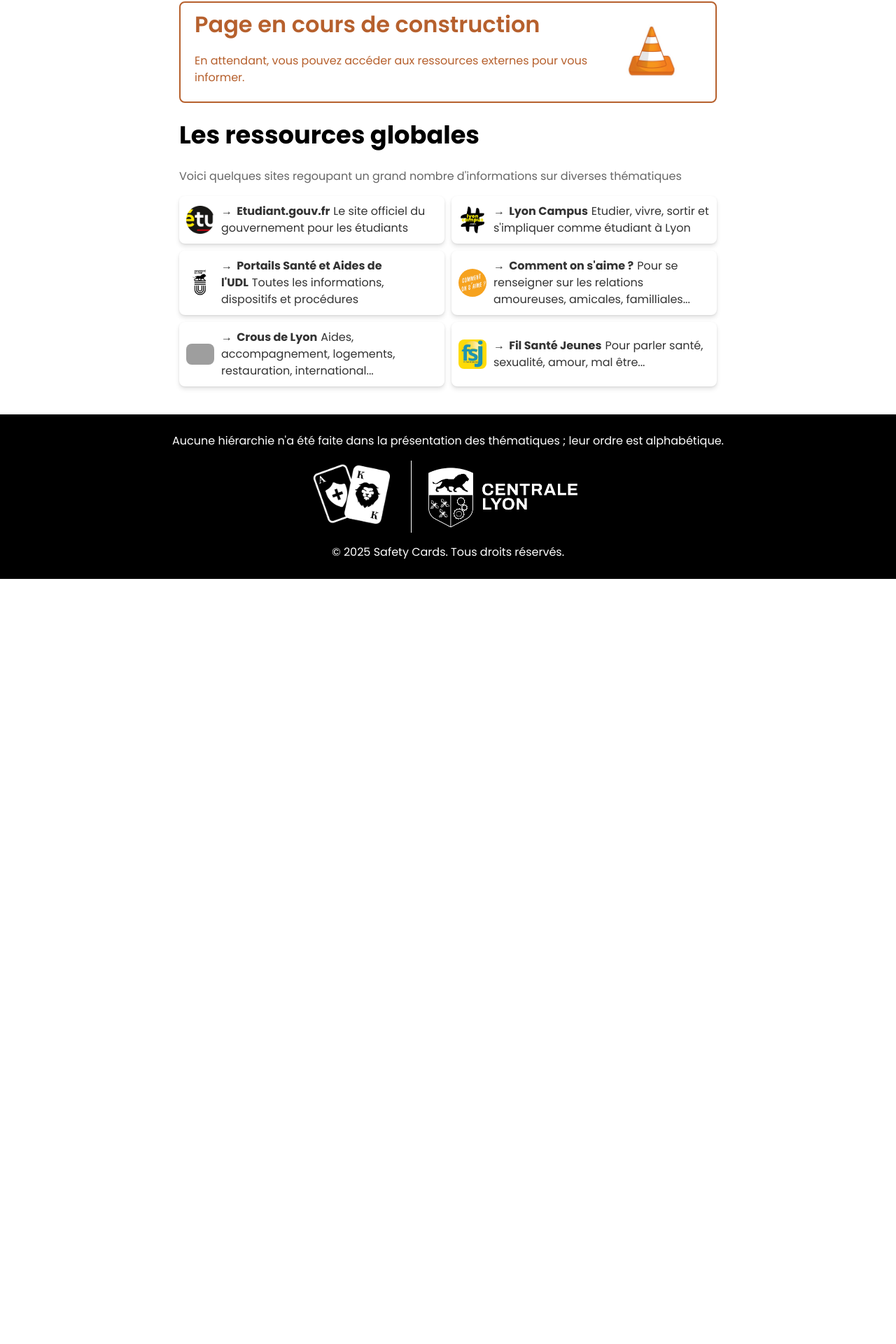
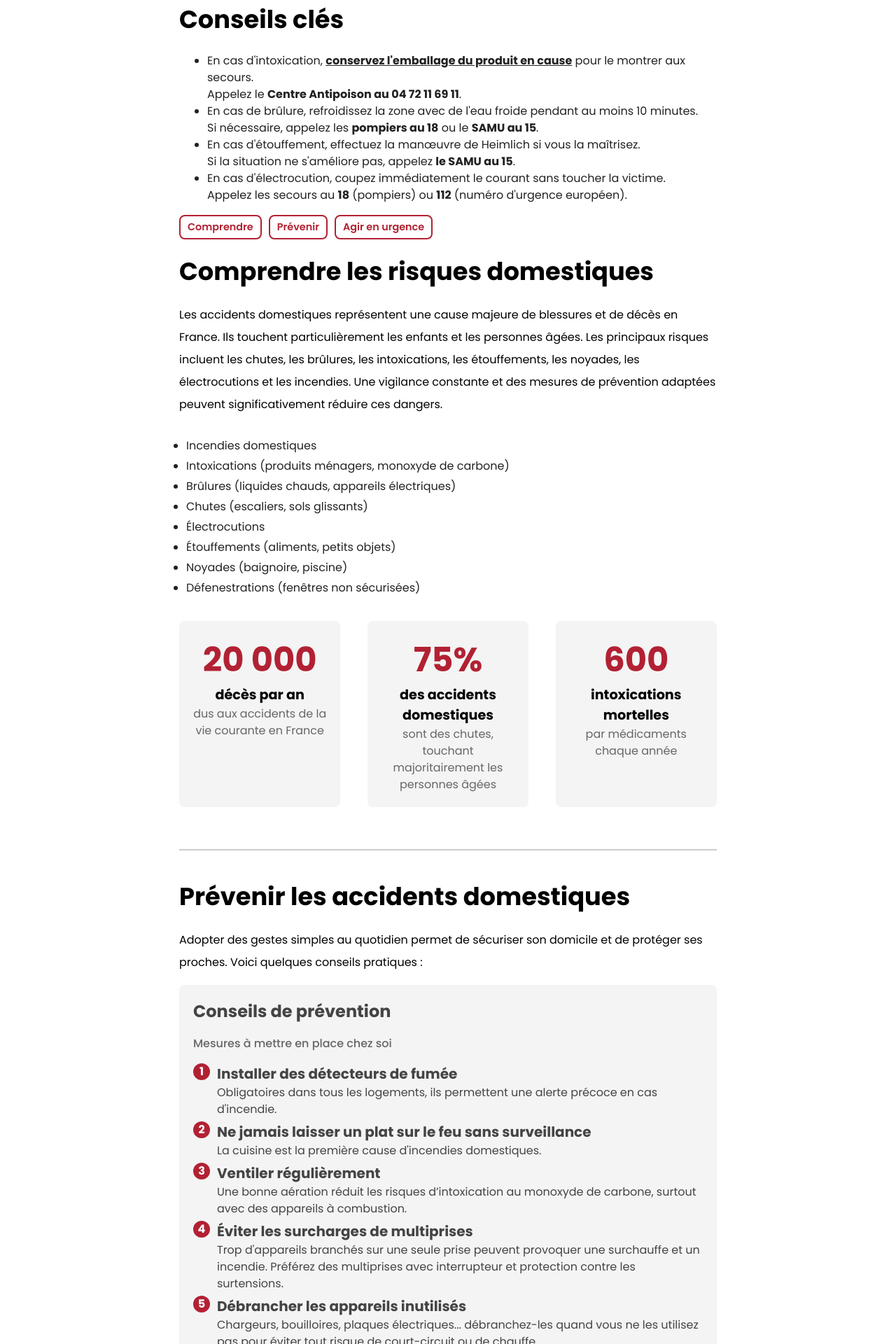
Before and after one commit to aeecleclair/safety_cards_react, a React (Vite) app in the folder front/: page /domestique in a window 1280 px wide. Shown: the part 312-2232 px from the top of the page at 70% size. Before the commit the page ends 1139 px from the top, so only its background shows below. Built offline with nearby package versions, Linux system fonts and the light colour scheme; grey boxes are pictures that could not be loaded.

Commit message:
v.1.8.3 Page risques domestiques

```diff
--- /dev/null
+++ b/front/src/pages/Vie-courante/Risques-domestiques.css
@@ -0,0 +1,21 @@
+.two-column-container {
+    display: flex;
+    width: 100%;
+    border:0;
+    padding:0;
+    gap:10px;
+  }
+
+  .column {
+    flex: 2;
+    padding: 0; /* Optionnel : ajoutez du padding pour l'espacement */
+    align-content: center;
+  }
+
+  @media (max-width: 1000px) {
+    .two-column-container {
+        display: flex;
+        flex-direction: column;
+        gap:0;
+      }
+}
--- a/front/src/pages/Vie-courante/Risques-domestiques.jsx
+++ b/front/src/pages/Vie-courante/Risques-domestiques.jsx
@@ -1,74 +1,237 @@
 import React from "react";
 import "../../App.css";
+import "./Risques-domestiques.css";
+
 import Quote from "../../components/Citation";
 import ImageTextPopup from "../../components/Cartes";
 import ListeNumerotee from "../../components/Listes";
 import ExternalLinkBlock from "../../components/Liens-ext";
-import { Navbar, BulletList, NumberedList, TextImageRight, ImageCenter, YouTubeVideo } from "../../components/Common";
 import ContactCard from "../../components/Contact";
 import Separateur from "../../components/Separateur";
-import { Chiffre, ChiffresGroup } from "../../components/Chiffres";
+import { ChiffresGroup } from "../../components/Chiffres";
+import { Navbar, BulletList, NumberedList, TextImageRight, ImageCenter, YouTubeVideo } from "../../components/Common";
 
 
-import Workinprogress from "../../components/WorkInProgress";
+const navLinks = [
+  { label: "Comprendre", target: "definition" },
+  { label: "Prévenir", target: "prevention" },
+  { label: "Agir en urgence", target: "urgence" }
+];
 
-const resources_sites = [
+const chiffresRisquesDomestiques = [
+  { number: "20 000", title: "décès par an", description: "dus aux accidents de la vie courante en France" },
+  { number: "75%", title: "des accidents domestiques", description: "sont des chutes, touchant majoritairement les personnes âgées" },
+  { number: "600", title: "intoxications mortelles", description: "par médicaments chaque année" }
+];
 
+const typesRisques = [
+  "Incendies domestiques",
+  "Intoxications (produits ménagers, monoxyde de carbone)",
+  "Brûlures (liquides chauds, appareils électriques)",
+  "Chutes (escaliers, sols glissants)",
+  "Électrocutions",
+  "Étouffements (aliments, petits objets)",
+  "Noyades (baignoire, piscine)",
+  "Défenestrations (fenêtres non sécurisées)"
+];
+
+const conseilsPrevention = [
   {
-    link: "https://www.etudiant.gouv.fr/fr",
-    imageSrc: "/assets/etudiant_gouv.jpg",
-    label: "Etudiant.gouv.fr",
-    description: "Le site officiel du gouvernement pour les étudiants",
+    title: "Installer des détecteurs de fumée",
+    subtitle: "Obligatoires dans tous les logements, ils permettent une alerte précoce en cas d'incendie."
   },
   {
-    link: "https://www.lyoncampus.com/",
-    imageSrc: "/assets/logo_lyon_campus.png",
-    label: "Lyon Campus",
-    description: "Etudier, vivre, sortir et s'impliquer comme étudiant à Lyon"
+    title: "Ne jamais laisser un plat sur le feu sans surveillance",
+    subtitle: "La cuisine est la première cause d'incendies domestiques."
   },
   {
-    link: "https://www.universite-lyon.fr/vie-des-campus/vie-etudiante/nos-portails-sante-et-aides-etudiantes/",
-    imageSrc: "/assets/logo_UDL.png",
-    label: "Portails Santé et Aides de l'UDL",
-    description : "Toutes les informations, dispositifs et procédures"
-
+    title: "Ventiler régulièrement",
+    subtitle: "Une bonne aération réduit les risques d’intoxication au monoxyde de carbone, surtout avec des appareils à combustion."
   },
   {
-    link: "https://commentonsaime.fr/",
-    imageSrc: "/assets/logo-cosa.svg",
-    label: "Comment on s'aime ?",
-    description: "Pour se renseigner sur les relations amoureuses, amicales, familliales...",
-  },
-
-  {
-    link: "https://www.crous-lyon.fr ",
-    imageSrc: "/assets/logo_crous.png",
-    label: "Crous de Lyon",
-    description: "Aides, accompagnement, logements, restauration, international...",
+    title: "Éviter les surcharges de multiprises",
+    subtitle: "Trop d'appareils branchés sur une seule prise peuvent provoquer une surchauffe et un incendie. Préférez des multiprises avec interrupteur et protection contre les surtensions."
   },
   {
-    link: "https://www.filsantejeunes.com/",
-    imageSrc: "/assets/fsj.png",
-    label: "Fil Santé Jeunes",
-    description: "Pour parler santé, sexualité, amour, mal être...",
+    title: "Débrancher les appareils inutilisés",
+    subtitle: "Chargeurs, bouilloires, plaques électriques... débranchez-les quand vous ne les utilisez pas pour éviter tout risque de court-circuit ou de chauffe."
   },
+  {
+    title: "Ne jamais bloquer les sorties",
+    subtitle: "Gardez les portes d’entrée et les fenêtres dégagées. En cas d'incendie ou d'évacuation, chaque seconde compte."
+  },
+  {
+    title: "Stocker les produits ménagers séparément des aliments",
+    subtitle: "Évitez les intoxications accidentelles en ne mettant jamais de produits d’entretien près de la nourriture ou dans des contenants alimentaires."
+  },
+  {
+    title: "Utiliser des rallonges en bon état",
+    subtitle: "Ne les faites pas passer sous les tapis ou les meubles lourds, et évitez les rallonges endommagées ou trop longues."
+  }
 ];
 
-const Risques_domestiques = () => {
-    return (
-      <div className="page">
-        <h1 className="titre-page">Risques domestiques</h1>
-        <Workinprogress/>
+const ressourcesUtiles = [
+  {
+    link: "https://www.pompiers.fr/grand-public/prevention-des-risques",
+    label: "Pompiers de France – Prévention",
+    description: "Conseils pour prévenir les accidents domestiques"
+  },
+  {
+    link: "https://www.sdis38.fr/61-les-accidents-domestiques.htm",
+    label: "SDIS 38 – Accidents domestiques",
+    description: "Informations sur les principaux risques à domicile"
+  },
+  {
+    link: "https://www.rhone.gouv.fr/Politiques-publiques/Securite-et-protection-de-la-population/La-securite-civile/Les-risques-domestiques",
+    label: "Préfecture du Rhône – Risques domestiques",
+    description: "Recommandations de la sécurité civile"
+  }
+];
 
-        <h1 className = "titre">Les ressources globales</h1>
-      <ExternalLinkBlock
-        subtitle="Voici quelques sites regoupant un grand nombre d'informations sur diverses thématiques"
-        resources={resources_sites}
-      />
+const RisquesDomestiques = () => {
+  return (
+    <div className="page">
+      <h1 className="titre-page">Risques Domestiques</h1>
 
+      <div className="resume-conseils">
+        <h2 className="titre">Conseils clés</h2>
+        <ul className="bullet-points">
+          <li>
+            En cas d'intoxication, <b><u>conservez l'emballage du produit en cause</u></b> pour le montrer aux secours.
+            <br />
+            Appelez le <b>Centre Antipoison au 04 72 11 69 11</b>.
+          </li>
+          <li>
+            En cas de brûlure, refroidissez la zone avec de l'eau froide pendant au moins 10 minutes.
+            <br />
+            Si nécessaire, appelez les <b>pompiers au 18</b> ou le <b>SAMU au 15</b>.
+          </li>
+          <li>
+            En cas d'étouffement, effectuez la manœuvre de Heimlich si vous la maîtrisez.
+            <br />
+            Si la situation ne s'améliore pas, appelez <b>le SAMU au 15</b>.
+          </li>
+          <li>
+            En cas d'électrocution, coupez immédiatement le courant sans toucher la victime.
+            <br />
+            Appelez les secours au <b>18</b> (pompiers) ou <b>112</b> (numéro d'urgence européen).
+          </li>
+        </ul>
+      </div>
 
+      <Navbar links={navLinks} />
+
+      <div id="definition">
+        <h1 className="titre">Comprendre les risques domestiques</h1>
+        <p className="texte">
+          Les accidents domestiques représentent une cause majeure de blessures et de décès en France. Ils touchent particulièrement les enfants et les personnes âgées. Les principaux risques incluent les chutes, les brûlures, les intoxications, les étouffements, les noyades, les électrocutions et les incendies. Une vigilance constante et des mesures de prévention adaptées peuvent significativement réduire ces dangers.
+        </p>
+        <BulletList items={typesRisques} />
+        <ChiffresGroup chiffres={chiffresRisquesDomestiques} />
       </div>
-    );
-  };
 
-  export default Risques_domestiques;
+      <Separateur />
+
+      <div id="prevention">
+        <h1 className="titre">Prévenir les accidents domestiques</h1>
+        <p className="texte">
+          Adopter des gestes simples au quotidien permet de sécuriser son domicile et de protéger ses proches. Voici quelques conseils pratiques :
+        </p>
+
+        <ListeNumerotee
+          title="Conseils de prévention"
+          subtitle="Mesures à mettre en place chez soi"
+          items={conseilsPrevention}
+        />
+
+        <ExternalLinkBlock
+          title="Ressources complémentaires"
+          subtitle="Sites officiels pour en savoir plus"
+          resources={ressourcesUtiles}
+        />
+      </div>
+
+      <Separateur />
+
+      <div id="urgence">
+        <h1 className="titre">Agir en cas d'urgence</h1>
+        <p className="texte">
+          En cas d'accident domestique, il est crucial de réagir rapidement et efficacement. Voici les numéros d'urgence à connaître :
+        </p>
+
+        <div className="two-column-container">
+          <div className="column">
+            <ContactCard
+              image="/assets/pompiers.png"
+              title="Pompiers"
+              subtitle="Incendie, accident, secours"
+              phone="18"
+              textButton="Voir le site"
+              link="https://www.pompiers.fr"
+            />
+          </div>
+          <div className="column">
+            <ContactCard
+              image="/assets/samu.png"
+              title="SAMU"
+              subtitle="Urgence médicale"
+              phone="15"
+              textButton="Voir le site"
+              link="https://www.samu-urgences-de-france.fr/fr/"
+            />
+          </div>
+        </div>
+
+        <div className="two-column-container">
+          <div className="column">
+            <ContactCard
+              image="/assets/police.png"
+              title="Police Secours"
+              subtitle="Trouble à l'ordre public"
+              phone="17"
+              textButton="Voir le site"
+              link="https://www.police-nationale.interieur.gouv.fr"
+            />
+          </div>
+          <div className="column">
+            <ContactCard
+              image="/assets/112.png"
+              title="Numéro européen"
+              subtitle="Urgences en Europe"
+              phone="112"
+              textButton="Voir le site"
+              link="https://digital-strategy.ec.europa.eu/fr/policies/112"
+            />
+          </div>
+        </div>
+
+        <div className="two-column-container">
+          <div className="column">
+            <ContactCard
+              image="/assets/114.png"
+              title="Urgence pour sourds et malentendants"
+              subtitle="SMS, fax, tchat, visiophonie"
+              phone="114"
+              textButton="Voir le site"
+              link="https://www.info.urgence114.fr/prehome/"
+            />
+          </div>
+          <div className="column">
+            <ContactCard
+              image="/assets/antipoison.png"
+              title="Centre Antipoison"
+              subtitle="Intoxications"
+              phone="04 72 11 69 11"
+              textButton="Voir le site"
+              link="https://www.centres-antipoison.net"
+            />
+          </div>
+        </div>
+      </div>
+
+      <p className="texte"><em><b>Sources :</b> Pompiers de France, SDIS 38, Préfecture du Rhône, Santé publique France</em></p>
+    </div>
+  );
+};
+
+export default RisquesDomestiques;
```
